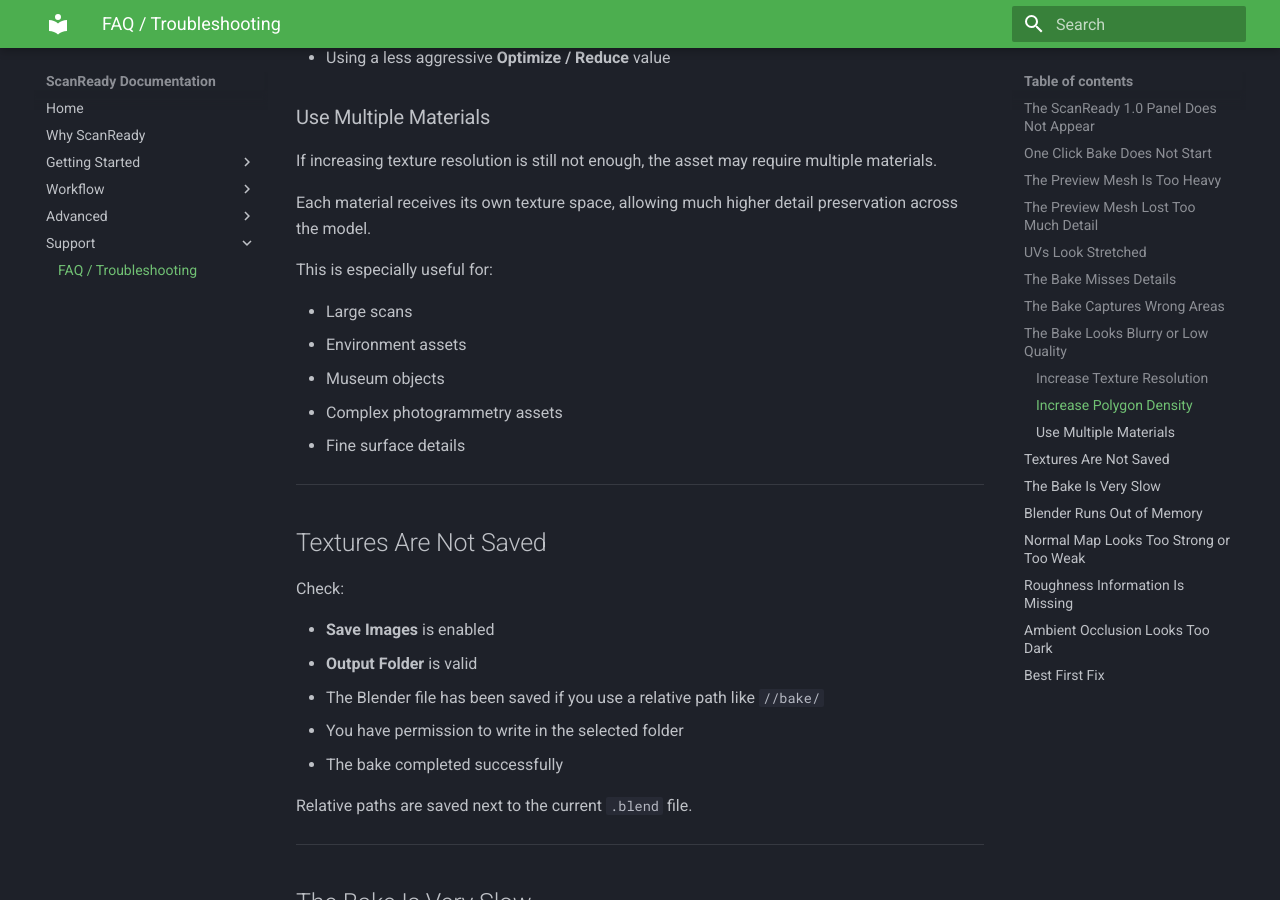
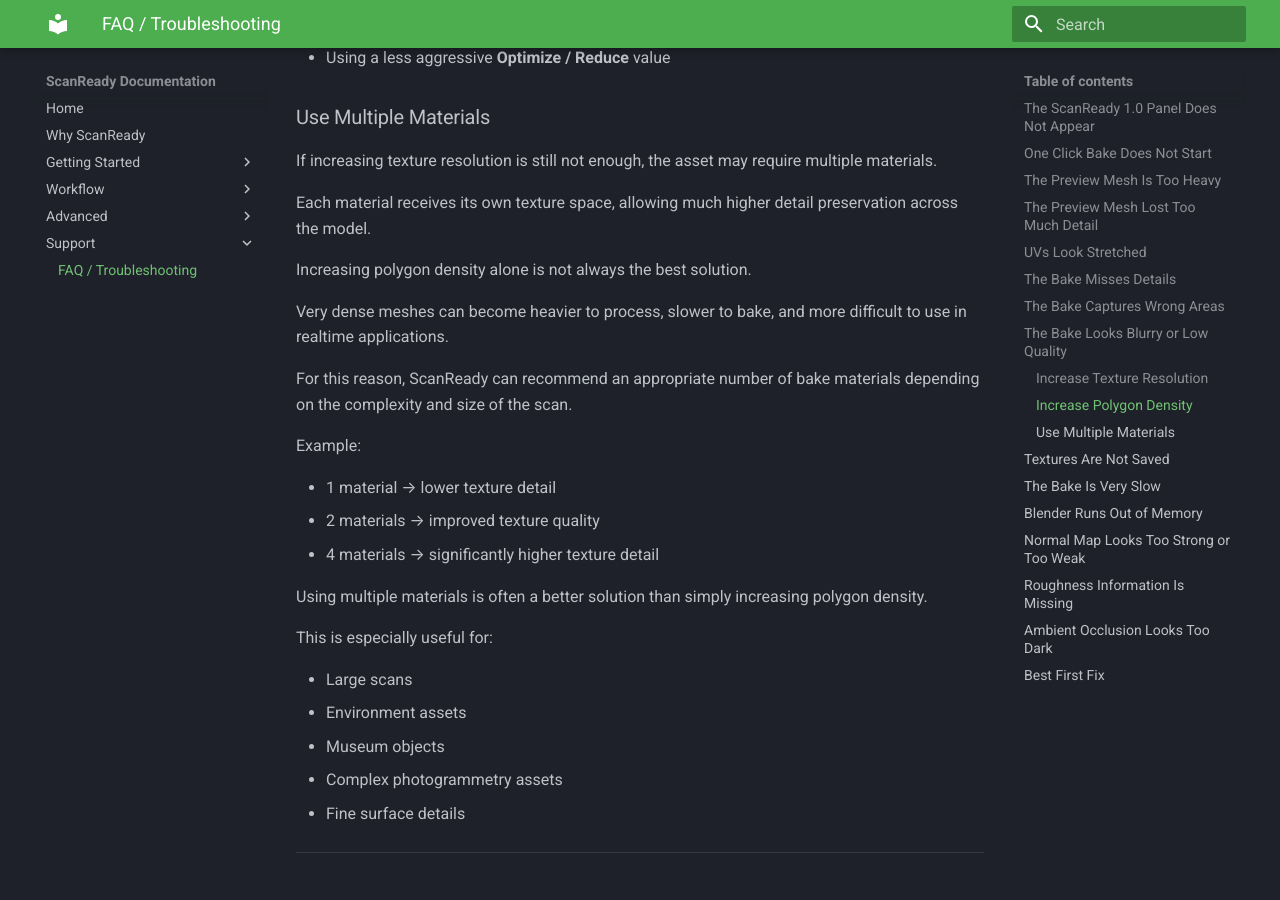
Before and after one commit to marioschiano/scanready-docs, an MkDocs documentation site: the page built from docs/troubleshooting.md, in a window 1280 px wide and 900 px high, scrolled down 3500 px. Built offline with MkDocs 1.6.1 and Material for MkDocs 9.7.7, drawn with Linux system fonts in a browser that asks for light colours.

Commit message:
Update troubleshooting.md

```diff
--- a/docs/troubleshooting.md
+++ b/docs/troubleshooting.md
@@ -137,6 +137,20 @@
 
 Each material receives its own texture space, allowing much higher detail preservation across the model.
 
+Increasing polygon density alone is not always the best solution.
+
+Very dense meshes can become heavier to process, slower to bake, and more difficult to use in realtime applications.
+
+For this reason, ScanReady can recommend an appropriate number of bake materials depending on the complexity and size of the scan.
+
+Example:
+
+- 1 material → lower texture detail
+- 2 materials → improved texture quality
+- 4 materials → significantly higher texture detail
+
+Using multiple materials is often a better solution than simply increasing polygon density.
+
 This is especially useful for:
 
 - Large scans
```
